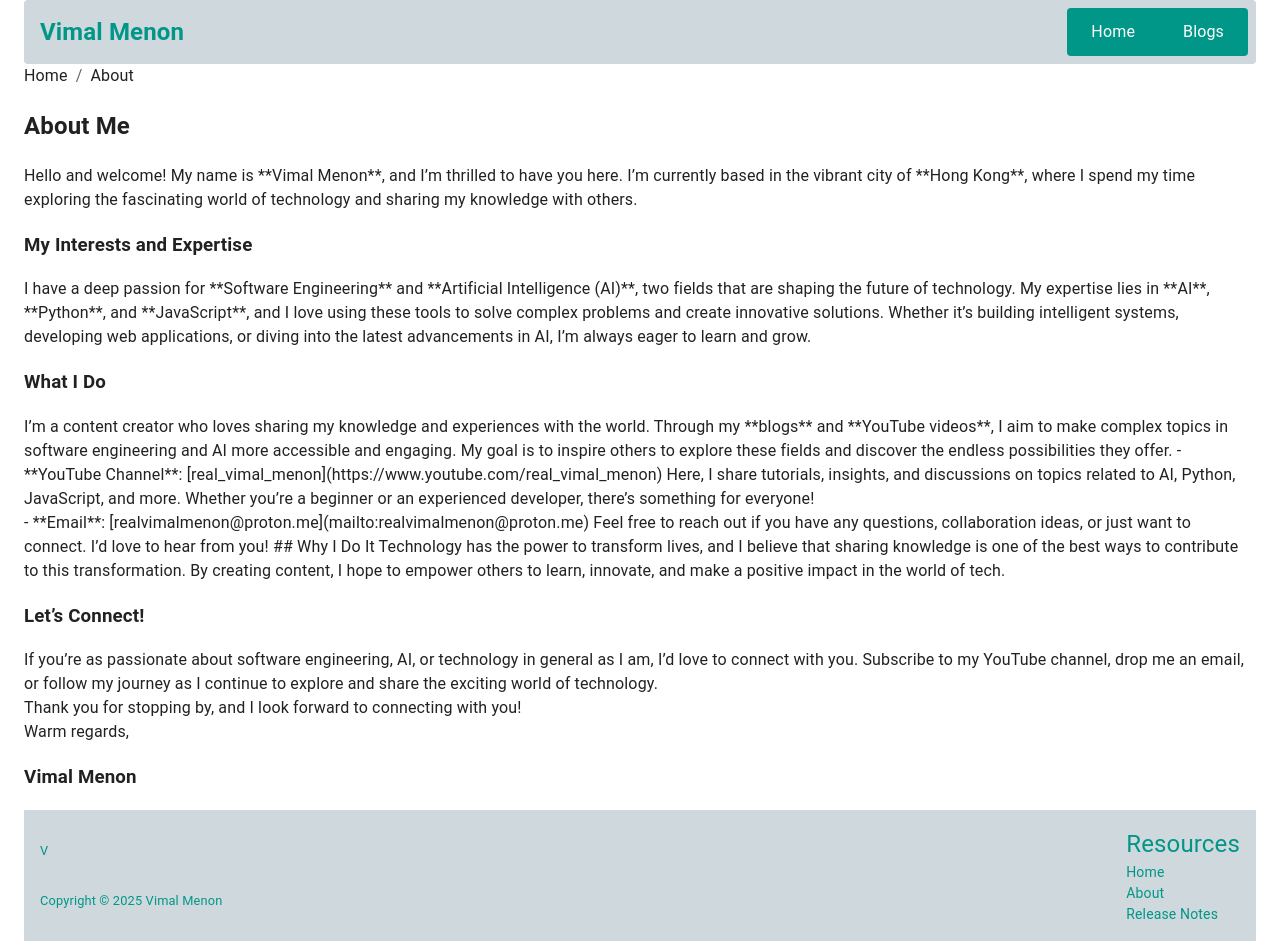
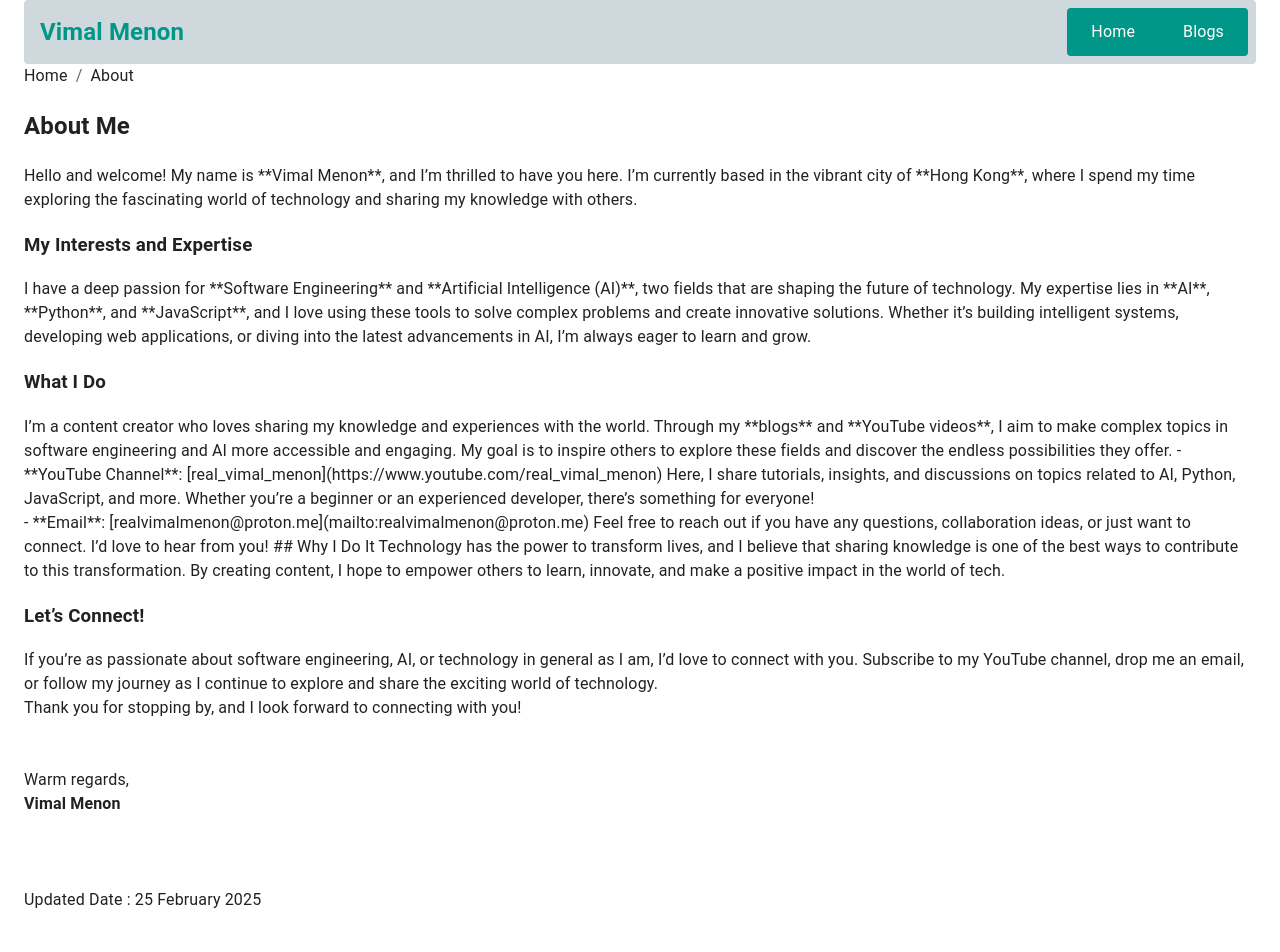
Before and after one commit to vimalmenon/vimalmenon.github.io, a Next.js app: page /about in a window 1280 px wide. Shown: the top 952 px of the page. Built offline with nearby package versions, Linux system fonts and the light colour scheme; what @mui/material-nextjs would draw is missing.

Commit message:
updated About Page

```diff
--- a/src/app/about/page.tsx
+++ b/src/app/about/page.tsx
@@ -53,10 +53,19 @@ const Page: React.FC = () => {
           my journey as I continue to explore and share the exciting world of technology.
         </div>
         <div>Thank you for stopping by, and I look forward to connecting with you! </div>
+        <br />
+        <br />
         <div>Warm regards,</div>
         <div>
-          <h3> Vimal Menon</h3>
+          <b> Vimal Menon</b>
         </div>
+        <br />
+        <br />
+        <br />
+        <div>Updated Date : 25 February 2025</div>
+        <br />
+        <br />
+        <br />
       </div>
     </Box>
   );
```
